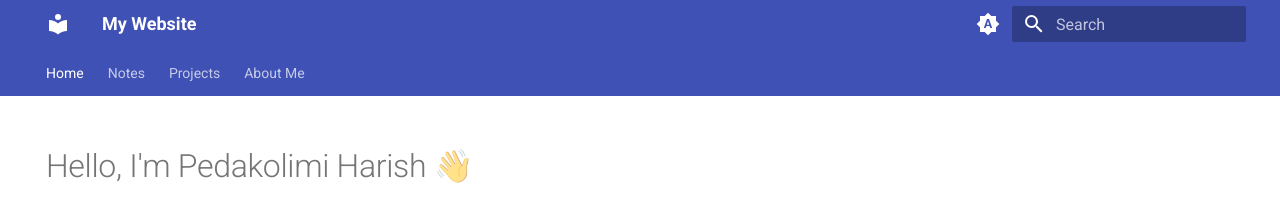
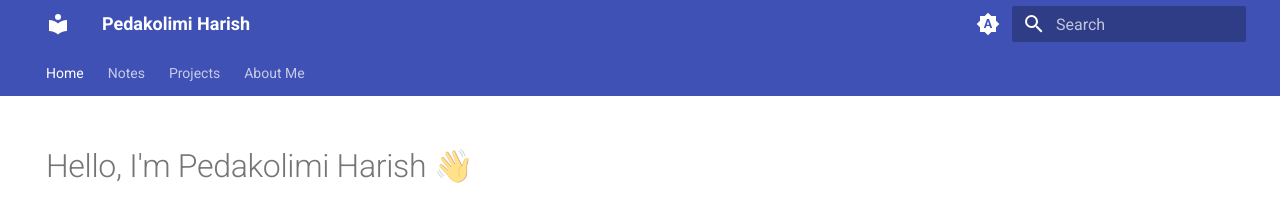
Before and after one commit to PedakolimiHarish/Personal_Website, an MkDocs documentation site: the page built from docs/index.md, in a window 1280 px wide. Shown: the top 206 px of the page. Built offline with MkDocs 1.6.1 and Material for MkDocs 9.7.7, drawn with Linux system fonts in a browser that asks for light colours.

Commit message:
updated name

```diff
--- a/mkdocs.yml
+++ b/mkdocs.yml
@@ -1,4 +1,4 @@
-site_name: My Website
+site_name: Pedakolimi Harish
 
 markdown_extensions:
   - pymdownx.highlight:
```
